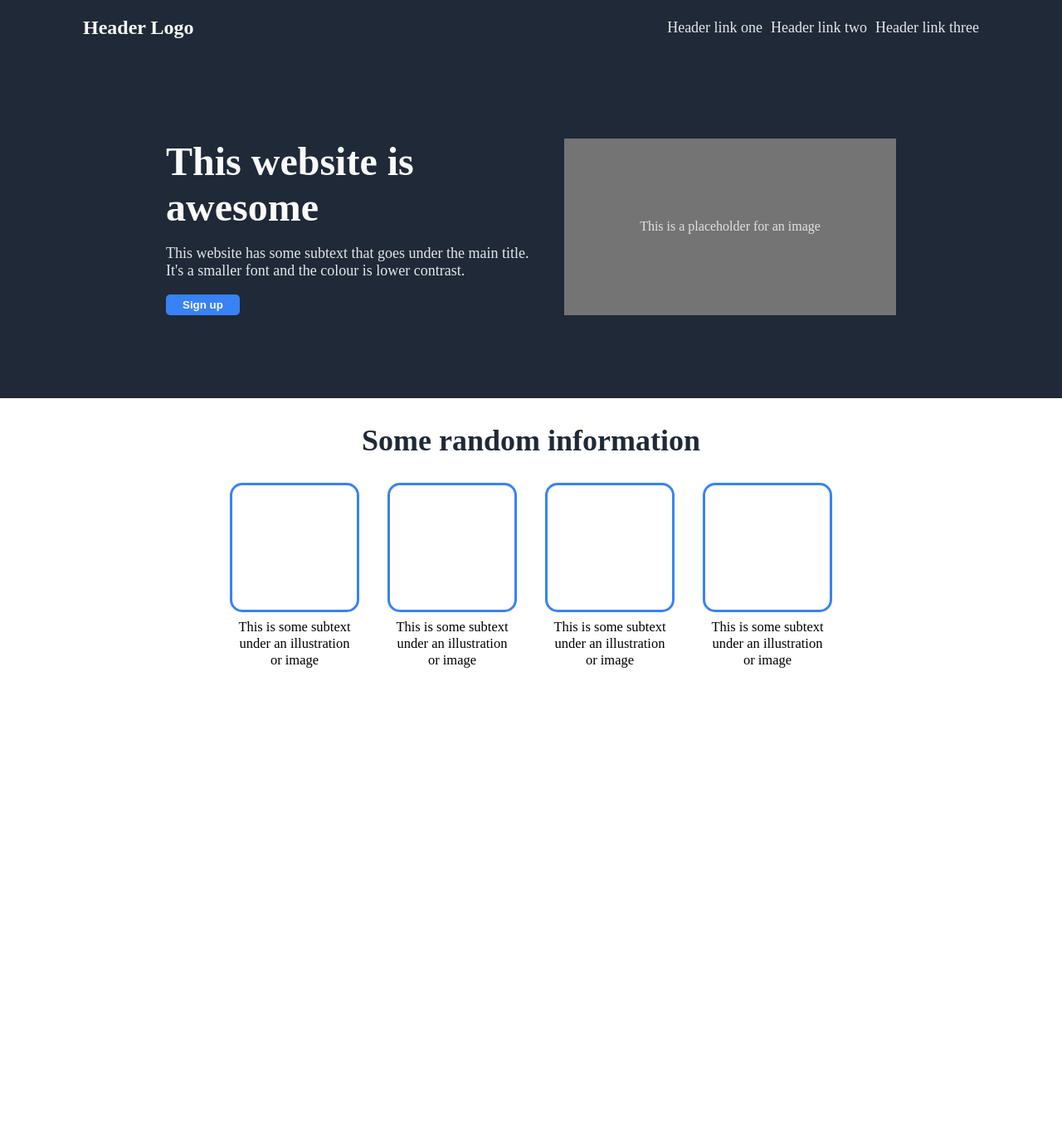
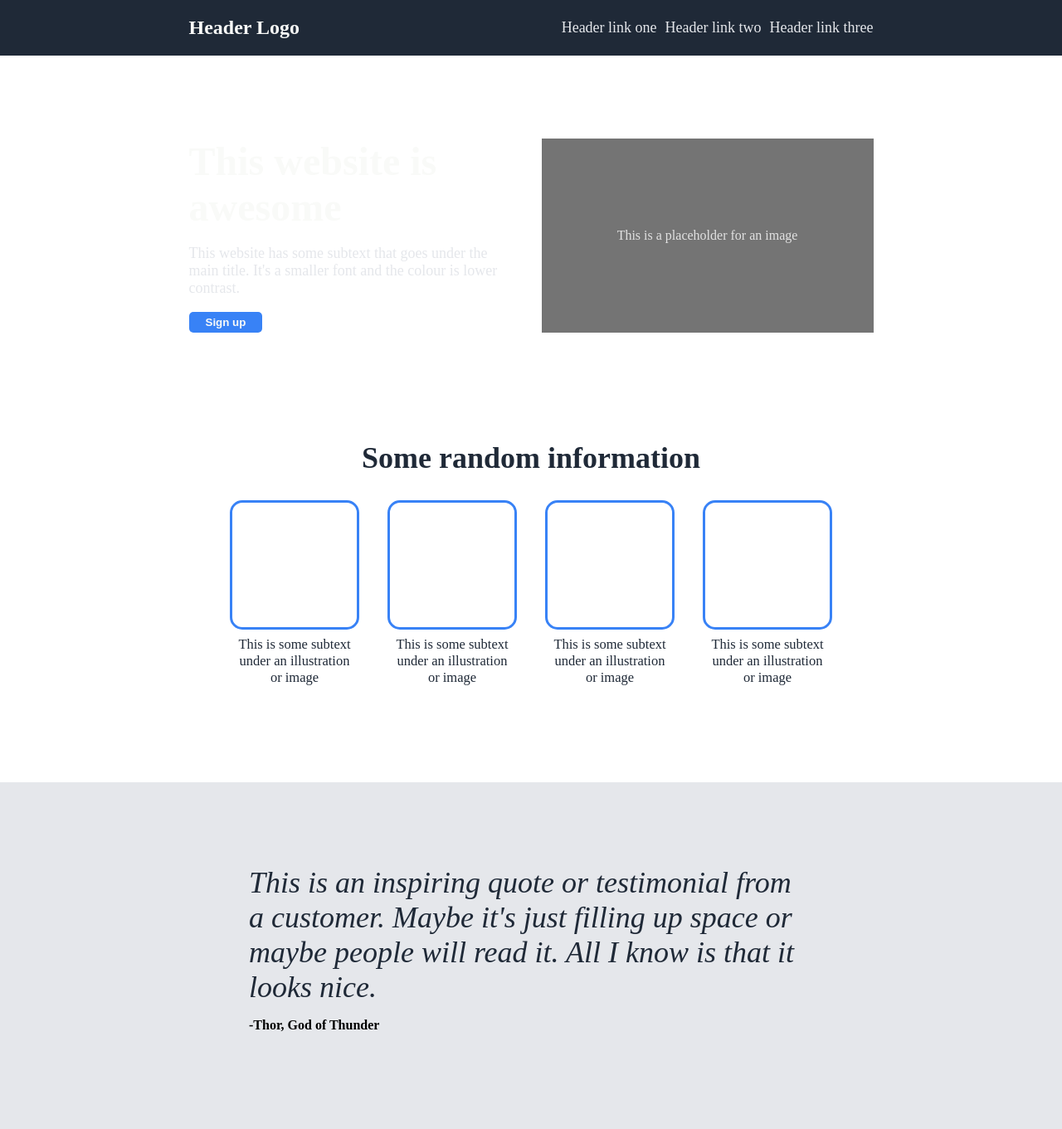
Before and after one commit to RandomSoggyMonkee/landingpage, a plain HTML site: page index.html in a window 1280 px wide. Shown: the whole page at 83% size. Before the commit the page ends 822 px from the top, so only its background shows below. Drawn offline with Linux system fonts and the light colour scheme.

Commit message:
Add quote section

```diff
--- a/index.html
+++ b/index.html
@@ -1,13 +1,13 @@
 <!DOCTYPE html>
 <html lang="en">
-    <header>
+    <head>
         <meta charset="UTF-8">
         <meta name="viewport" content="width=device-width" scale="1.0">
         <link href="./style.css" rel="stylesheet">
         <title>Landing Page</title>
-    </header>
+    </head>
     <body>
-        <head>
+        <header>
             <nav>
                 <h1 class="headlogo">Header Logo</h1>
                 <ul class="headlinks">
@@ -16,7 +16,8 @@
                     <li>Header link three</li>
                 </ul>
             </nav>
-        </head>
+        </header>
+        <div class="containerhero">
             <div class="hero">
                 <div class="heromain">
                     <h1 class="herotitle">This website is awesome</h1>
@@ -25,6 +26,8 @@
                 </div>
                 <div class="imgholder">This is a placeholder for an image</div>
             </div>
+        </div>
+        <div class="containerinfo">
             <div class="info">
                  <h2 class="infotitle">Some random information</h2>
                 <div class="infocards">
@@ -46,11 +49,14 @@
                     </div>
                 </div>
             </div>
+        </div>
+        <div class="containerquote">
             <div class="quote">
-
+                <p class="quotetext">This is an inspiring quote or testimonial from a customer. Maybe it's just filling up space or maybe people will read it. All I know is that it looks nice.</p>
+                <p class="quotename">-Thor, God of Thunder</p>
             </div>
-        <div class="cta">
-
+        </div>
+        <div class="containercta">
         </div>
         <footer>
 
--- a/style.css
+++ b/style.css
@@ -1,30 +1,39 @@
 html {
     box-sizing: border-box;
 }
-
-/* * {
-    border: 1px solid red;
-} */
 
 body {
     margin: 0;
 }
 
-/* NEED TO FIX FOOTER WHEN I GET TO THAT PART!!! */
 nav,
 .hero,
-.info,
-footer {
-    padding: 0 100px;
+.info
+.quote {
+    max-width:  825px;
+    margin: auto;
 }
 
-/* HEADER */
-
-nav,
-.hero,
+header,
+.herosection,
 footer {
     background-color: #1f2937;
 }
+
+.infotitle,
+.cardtext,
+.quotetext {
+    color: #1f2937;
+}
+
+ul,
+.herotext {
+    font-size: 18px;
+    color: #e5e7eb;
+}
+
+
+/* HEADER */
 
 nav {
     display: flex;
@@ -43,11 +52,7 @@ ul {
     gap: 10px;
 }
 
-ul,
-.herotext {
-    font-size: 18px;
-    color: #e5e7eb;
-}
+
 
 /* HERO SECTON */
 
@@ -55,7 +60,7 @@ ul,
     display: flex;
     flex: 1;
     gap: 25px;
-    padding: 100px 200px;
+    padding: 100px 0;
 }
 
 .herotitle {
@@ -83,22 +88,25 @@ button {
     min-width: 400px;
 }
 
+
 /* INFO SECTON */
 
 .info {
     display: flex;
     flex-direction: column;
     align-items: center;
+    padding: 0 0 100px 0;
+    margin: 0 auto;
 }
 
 .infotitle {
     font-size: 36px;
-    color: #1f2937;
     font-weight: 900;
 }
 
 .infocards {
     display: flex;
+    flex-wrap: wrap;
     gap: 40px;
 
 }
@@ -122,3 +130,21 @@ button {
     text-align: center;
     font-size: 16.5px;
 }
+
+
+/* QUOTE SECTION */
+
+.quote {
+    background-color: #e5e7eb;
+    padding: 100px 300px;
+}
+
+.quotetext {
+    margin: 0;
+    font-size: 36px;
+    font-style: italic;
+}
+
+.quotename {
+    font-weight: 900;
+}
```
Lines whose indentation alone changed are shown as unchanged.
